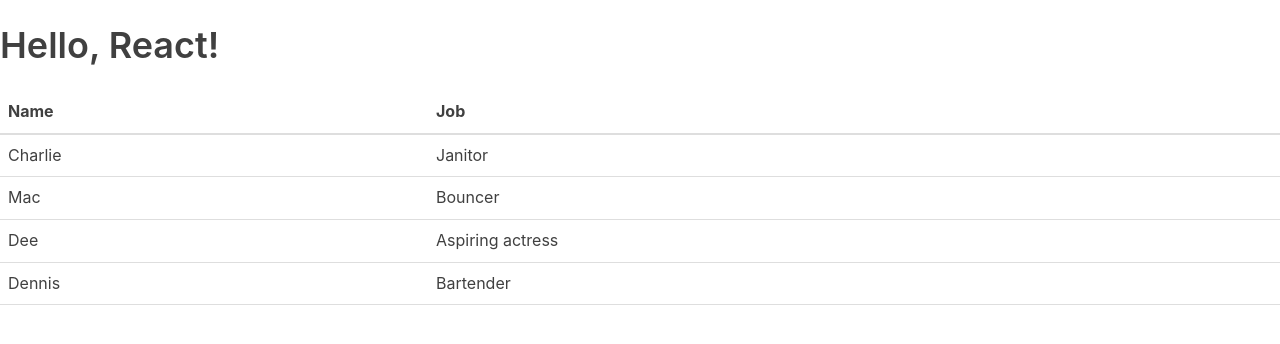
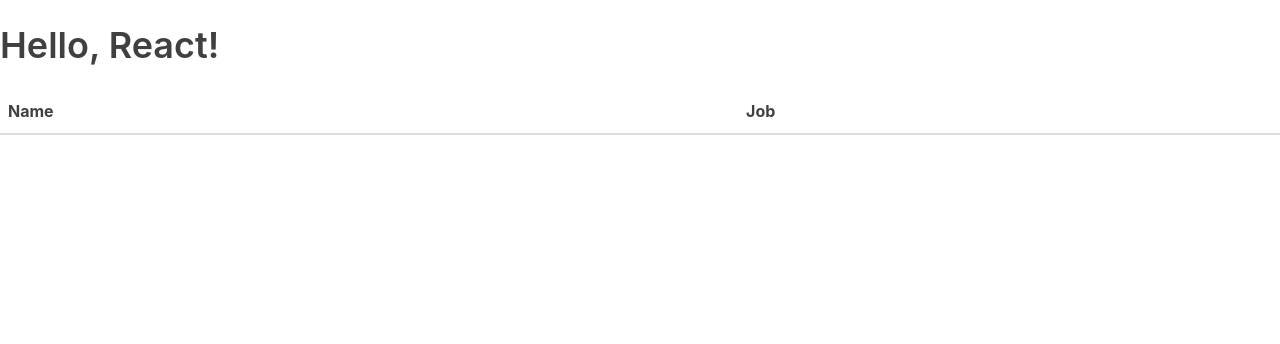
Before and after one commit to fxdob/turotial-react-app, a React (Create React App) app: page / in a window 1280 px wide. Shown: the top 344 px of the page. Built offline with nearby package versions, Linux system fonts and the light colour scheme.

Commit message:
Update Table.js

```diff
--- a/src/Table.js
+++ b/src/Table.js
@@ -1,33 +1,28 @@
 import React, {Component} from 'react'
+
+const TableHeader = () => {
+  return (
+    <thead>
+      <tr>
+        <th>Name</th>
+        <th>Job</th>
+      </tr>
+    </thead>
+  )
+}
+
+const TableBody = () => {
+  return (
+    <tbody />
+  )
+}
 
 class Table extends Component {
   render() {
     return (
-      <table>
-        <thead>
-          <tr>
-            <th>Name</th>
-            <th>Job</th>
-          </tr>
-        </thead>
-        <tbody>
-          <tr>
-            <td>Charlie</td>
-            <td>Janitor</td>
-          </tr>
-          <tr>
-            <td>Mac</td>
-            <td>Bouncer</td>
-          </tr>
-          <tr>
-            <td>Dee</td>
-            <td>Aspiring actress</td>
-          </tr>
-          <tr>
-            <td>Dennis</td>
-            <td>Bartender</td>
-          </tr>
-        </tbody>
+       <table>
+        <TableHeader />
+        <TableBody />
       </table>
     )
   }
```
